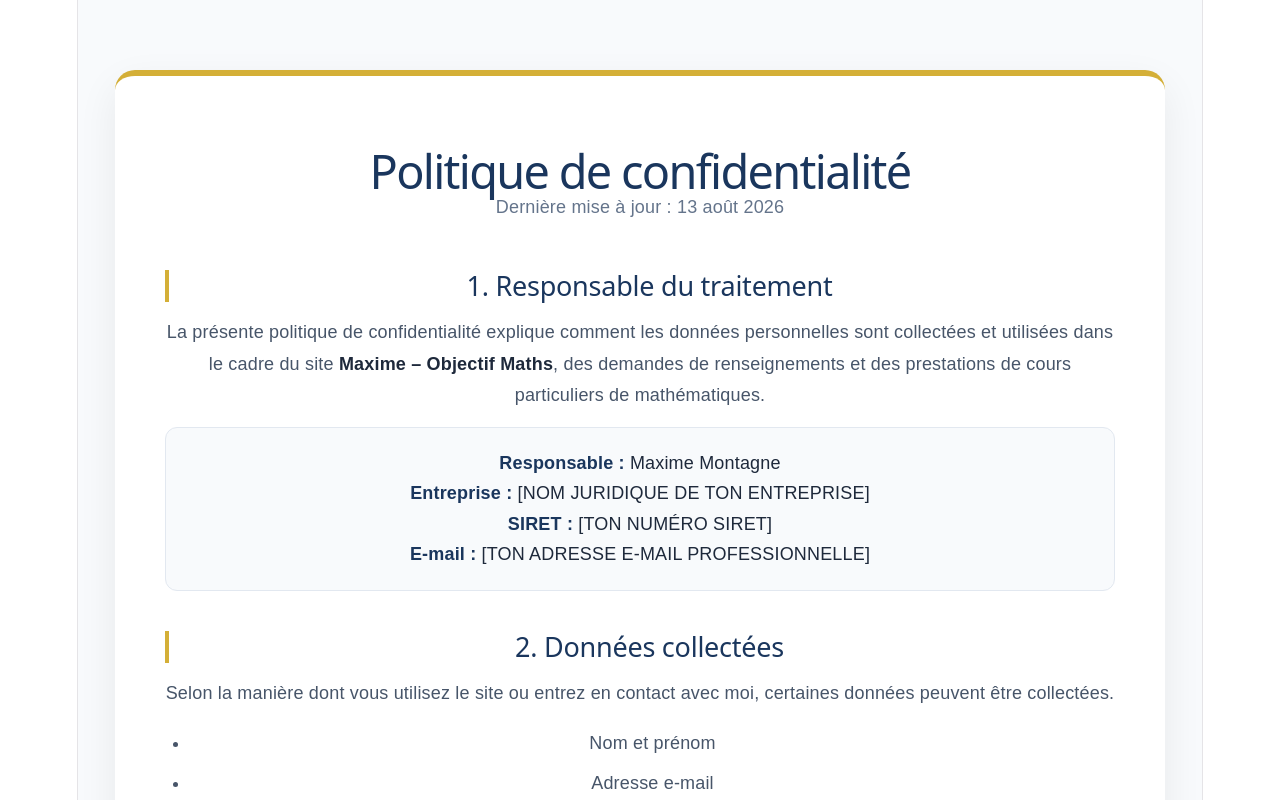
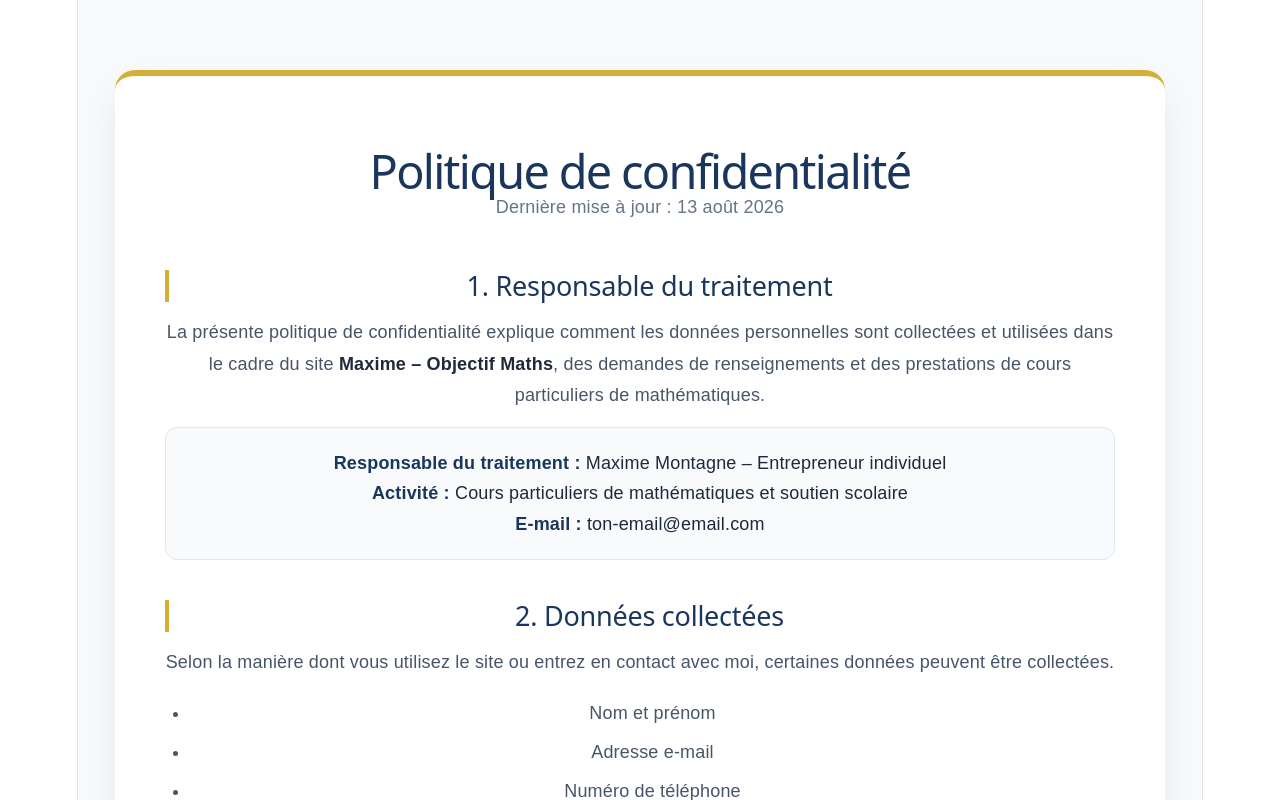
Before and after one commit to MaximeextremeBBB/landing-page-suisse, a React (Vite) app: page /politique-de-confidentialite in a window 1280 px wide. Shown: the top 800 px of the page. Built offline with nearby package versions, Linux system fonts and the light colour scheme.

Commit message:
Modification contact box privcy policy

```diff
--- a/src/components/PrivacyPolicy.jsx
+++ b/src/components/PrivacyPolicy.jsx
@@ -126,14 +126,12 @@ function PrivacyPolicy() {
           </Text>
 
           <ContactBox>
-            <strong>Responsable :</strong> Maxime Montagne
+            <strong>Responsable du traitement :</strong> Maxime Montagne – Entrepreneur individuel
             <br />
-            <strong>Entreprise :</strong> [NOM JURIDIQUE DE TON ENTREPRISE]
+            <strong>Activité :</strong> Cours particuliers de mathématiques et soutien scolaire
             <br />
-            <strong>SIRET :</strong> [TON NUMÉRO SIRET]
-            <br />
-            <strong>E-mail :</strong> [TON ADRESSE E-MAIL PROFESSIONNELLE]
-          </ContactBox>
+            <strong>E-mail :</strong> ton-email@email.com
+           </ContactBox>
         </Section>
 
         <Section>
```
